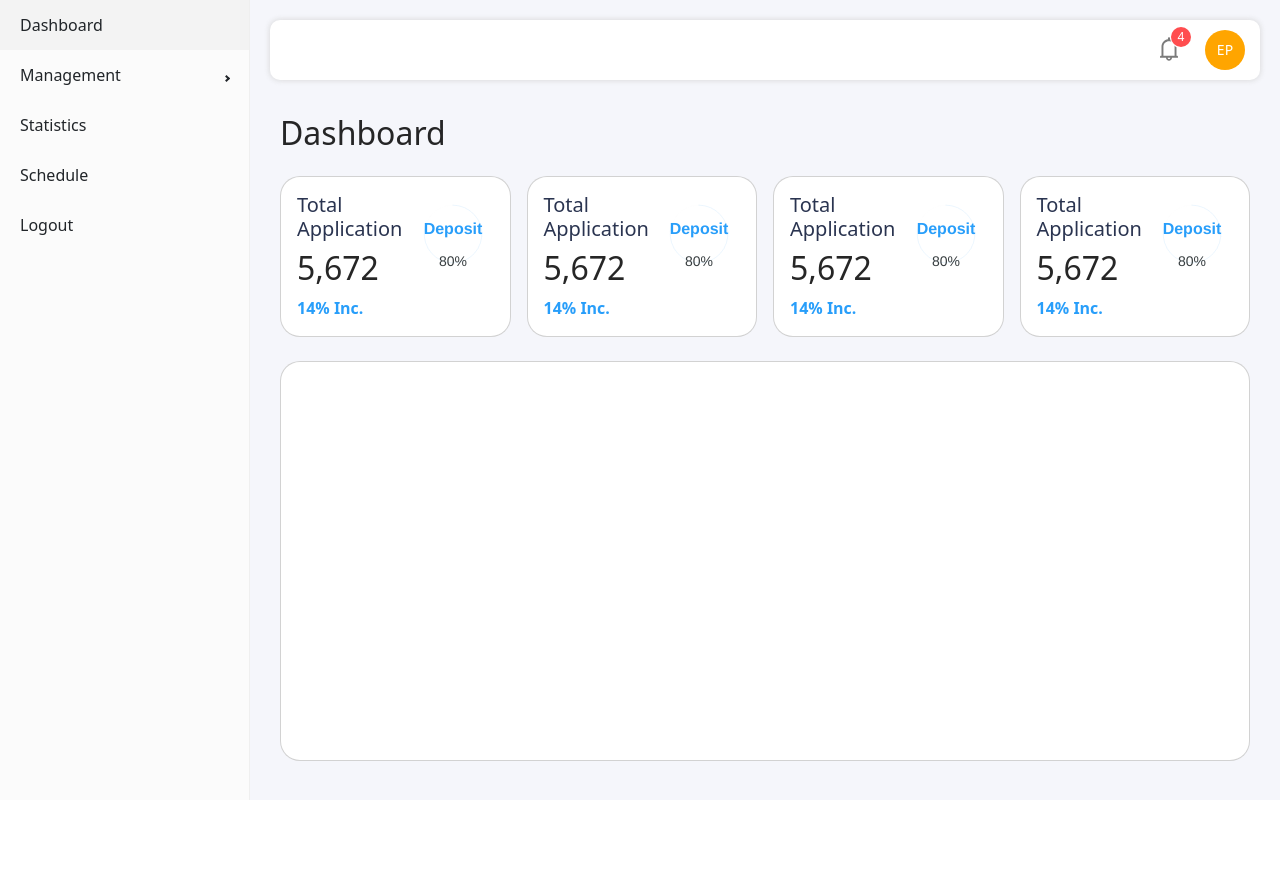
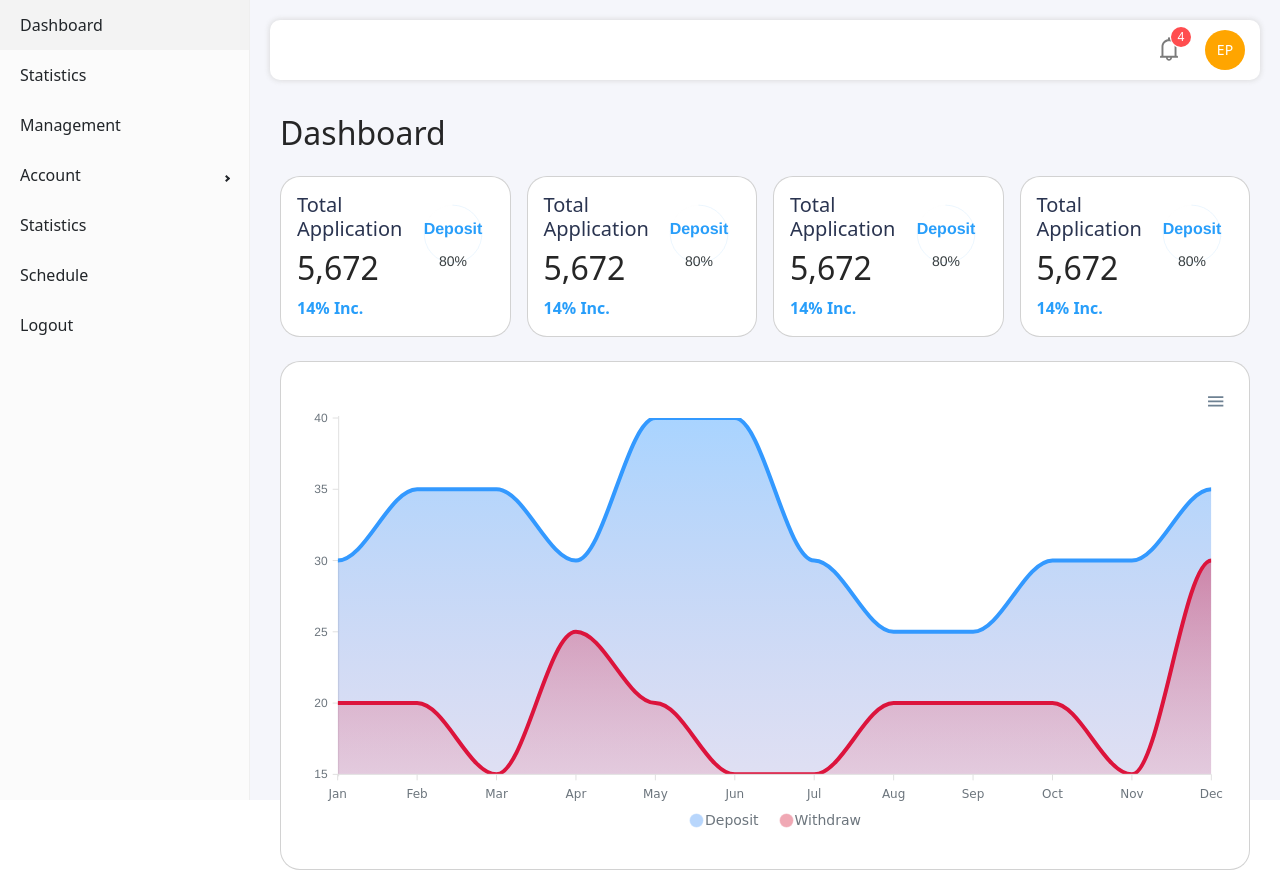
Before and after one commit to perthdm/SaveM, a React (Create React App) app: page /dashboard in a window 1280 px wide. Before the commit the page ends 800 px from the top, so only its background shows below. Built offline with nearby package versions, Linux system fonts and the light colour scheme.

Commit message:
router-navidate-apex-chart

```diff
--- a/src/views/layouts/AuthLayout.js
+++ b/src/views/layouts/AuthLayout.js
@@ -1,6 +1,6 @@
 import React from "react";
 import { Sidebar, Menu, MenuItem, SubMenu } from "react-pro-sidebar";
-import { Routes, Route } from "react-router-dom";
+import { Routes, Route, Link } from "react-router-dom";
 import { Button, Space, Avatar, Badge } from "antd";
 import UIDashboard from "src/views/pages/UIDashboard";
 import UIManagement from "../pages/UIManagement";
@@ -12,9 +12,14 @@ const AuthLayout = () => {
       <div style={{ display: "flex", height: "100%" }}>
         <Sidebar>
           <Menu>
-            <MenuItem> Dashboard </MenuItem>
-
-            <SubMenu label="Management">
+            <MenuItem routerLink={<Link to="/dashboard" />}>Dashboard</MenuItem>
+            <MenuItem routerLink={<Link to="/statistics" />}>
+              Statistics
+            </MenuItem>
+            <MenuItem routerLink={<Link to="/management" />}>
+              Management
+            </MenuItem>
+            <SubMenu label="Account">
               <MenuItem> Summary </MenuItem>
               <MenuItem> My Statement </MenuItem>
             </SubMenu>
--- a/src/views/pages/UIDashboard.js
+++ b/src/views/pages/UIDashboard.js
@@ -54,6 +54,139 @@ const ApChart = () => {
 };
 
 const UIDashboard = () => {
+  let series = [
+    {
+      name: "Deposit",
+      data: [30, 35, 35, 30, 40, 40, 30, 25, 25, 30, 30, 35]
+    },
+    {
+      name: "Withdraw",
+      data: [20, 20, 15, 25, 20, 15, 15, 20, 20, 20, 15, 30]
+    }
+  ];
+
+  let options = {
+    chart: {
+      height: "auto",
+      width: "100%",
+      type: "area",
+      toolbar: {
+        show: true
+      },
+      zoom: {
+        enabled: false
+      }
+    },
+    colors: ["#39f", "#DC143C"],
+    dataLabels: {
+      enabled: false
+    },
+    stroke: {
+      curve: "smooth"
+    },
+    xaxis: {
+      type: "category",
+      width: "100%",
+      categories: [
+        "Jan",
+        "Feb",
+        "Mar",
+        "Apr",
+        "May",
+        "Jun",
+        "Jul",
+        "Aug",
+        "Sep",
+        "Oct",
+        "Nov",
+        "Dec"
+      ],
+      axisBorder: {
+        show: true
+      },
+      axisTicks: {
+        show: true
+      },
+      labels: {
+        show: true,
+        rotate: -45,
+        rotateAlways: false,
+        hideOverlappingLabels: true,
+        showDuplicates: false,
+        trim: false,
+        minHeight: undefined,
+        maxHeight: 120,
+        style: {
+          colors: "#6c757d",
+          fontSize: "12px",
+          fontFamily: "Comic Sans MS",
+          fontWeight: 400,
+          cssClass: "apexcharts-xaxis-label"
+        },
+        offsetX: 0,
+        offsetY: 0,
+        format: undefined,
+        formatter: undefined,
+        datetimeUTC: false
+      }
+    },
+    tooltip: {
+      x: {
+        format: "dd/MM/yyyy"
+      }
+    },
+    grid: {
+      show: false
+    },
+    yaxis: {
+      axisBorder: {
+        show: true
+      },
+      axisTicks: {
+        show: true
+      },
+      labels: {
+        show: true,
+        style: {
+          colors: "#6c757d",
+          fontSize: "12px",
+          fontWeight: 400
+        }
+      }
+    },
+    legend: {
+      show: true,
+      position: "bottom",
+      horizontalAlign: "center",
+      floating: false,
+      fontSize: "14px",
+      fontFamily: "Comic Sans MS",
+      fontWeight: 400,
+      inverseOrder: false,
+      offsetX: 0,
+      offsetY: 0,
+      labels: {
+        colors: "#6c757d"
+      },
+      itemMargin: {
+        horizontal: 10,
+        vertical: 5
+      },
+      markers: {
+        width: 30,
+        height: 15,
+        strokeWidth: 0.5,
+        strokeColor: ["#289efa", "#DC143C"],
+        fillColors: ["#b8d6fc", "#f0a8b4"],
+        radius: 0,
+        customHTML: undefined,
+        onClick: undefined,
+        offsetX: 0,
+        offsetY: 0
+      }
+    }
+  };
+
   return (
     <div style={{ padding: " 10px" }}>
       <div className="my-4">
@@ -150,11 +283,16 @@ const UIDashboard = () => {
         </Col>
       </Row>
 
-      <Card
-        className="mt-4"
-        style={{ minHeight: "400px", borderRadius: "20px" }}
-      >
-        {/* <CardBody style={{ minHeight: "400px" }}>asdasd</CardBody> */}
+      <Card className="mt-4" style={{ borderRadius: "20px" }}>
+        <Card.Body style={{ minHeight: "400px" }}>
+          <Chart
+            options={options}
+            series={series}
+            type="area"
+            height={450}
+            style={{ marginTop: "10px", color: "black" }}
+          />
+        </Card.Body>
       </Card>
       {/* </Container> */}
     </div>
```
